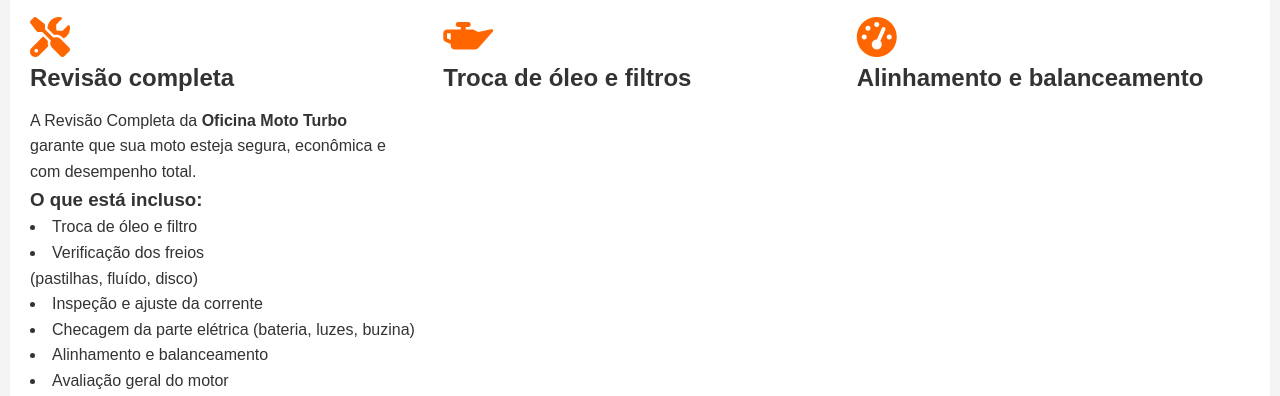
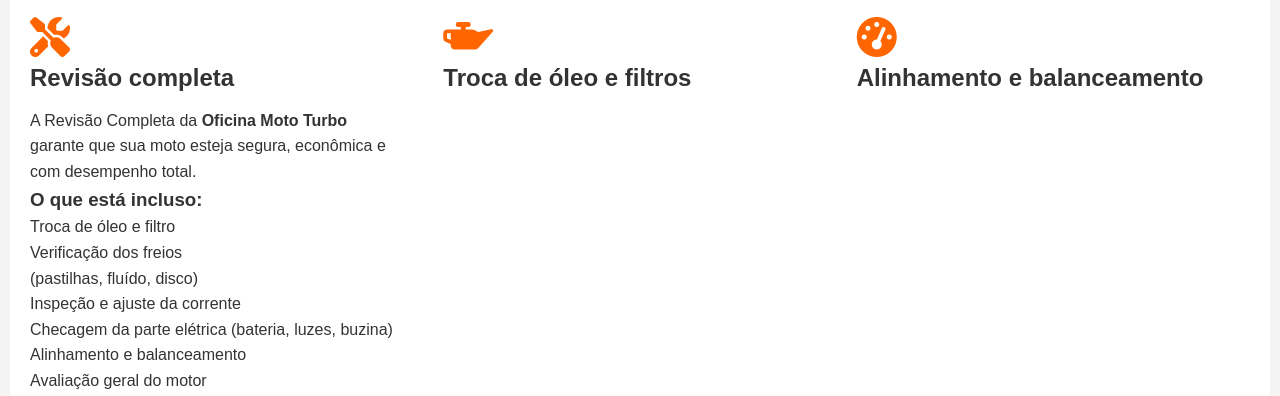
Before and after one commit to rildolaurentino1345/OficinaMotoTurbo, a plain HTML site: page index.html in a window 1280 px wide. Both pictures are taken after a click on the element "Revisão completa". Shown: the part 404-800 px from the top of the page. Drawn offline with Linux system fonts and the light colour scheme.

Commit message:
atualizaçao

```diff
--- a/estilos.css
+++ b/estilos.css
@@ -81,6 +81,9 @@
 .conteudo {
     display: none;
     margin-top: 10px;
+  }
+  .conteudo ul li {
+    list-style: none;
   }
 
 
--- a/index.html
+++ b/index.html
@@ -41,12 +41,14 @@
                 <p>A Revisão Completa da <strong>Oficina Moto Turbo</strong> <br>garante que sua moto esteja segura, econômica e <br>com desempenho total.</p>
                 <h3>O que está incluso:</h3>
 
+                  <ul>
                     <li>Troca de óleo e filtro</li>
                     <li>Verificação dos freios <br>(pastilhas, fluído, disco)</li>
                     <li>Inspeção e ajuste da corrente</li>
                     <li>Checagem da parte elétrica (bateria, luzes, buzina)</li>
                     <li>Alinhamento e balanceamento</li>
                     <li>Avaliação geral do motor</li>
+                  </ul>
 
                 <h3>Benefícios para você:</h3>
                 <ul>
```
Lines whose indentation alone changed are shown as unchanged.
